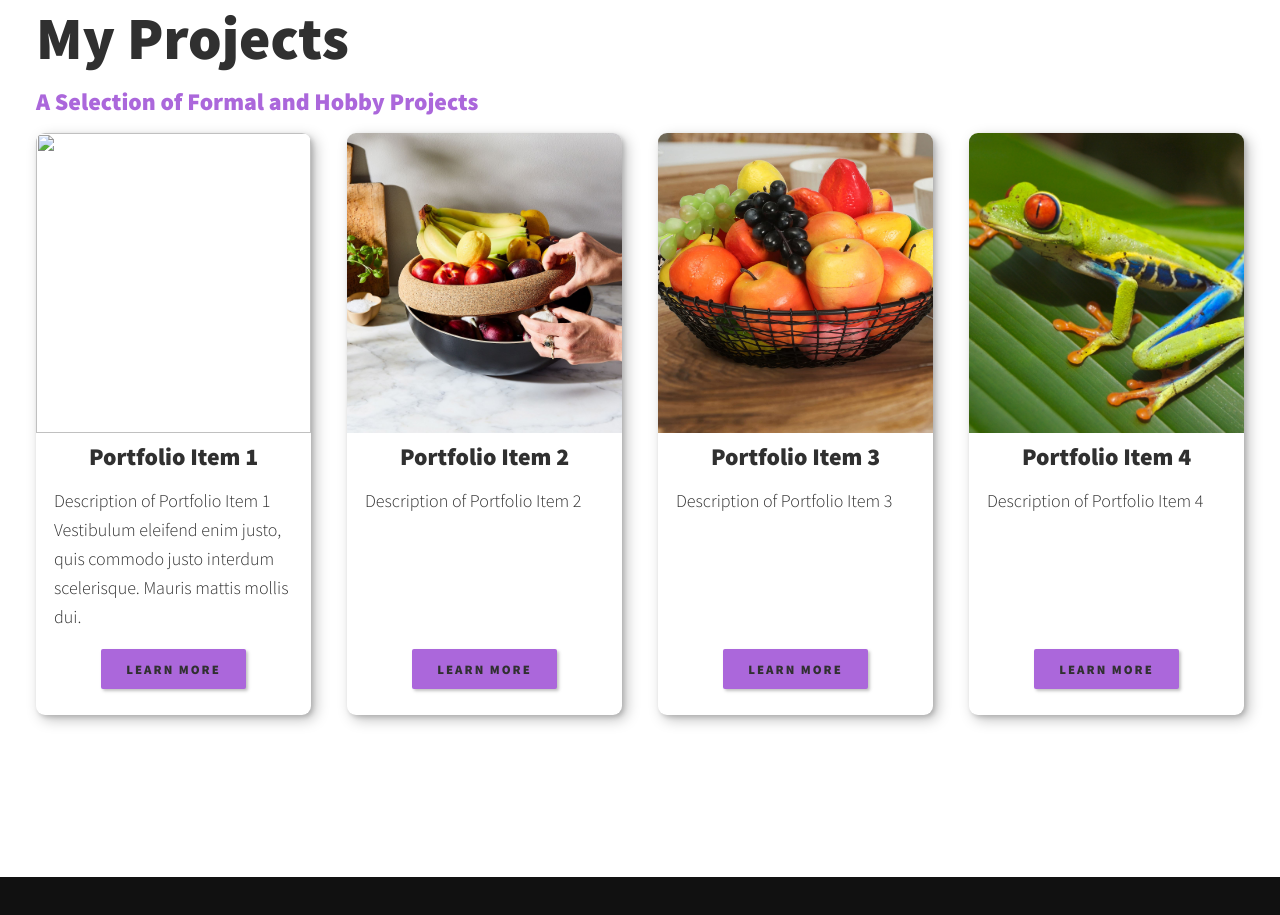
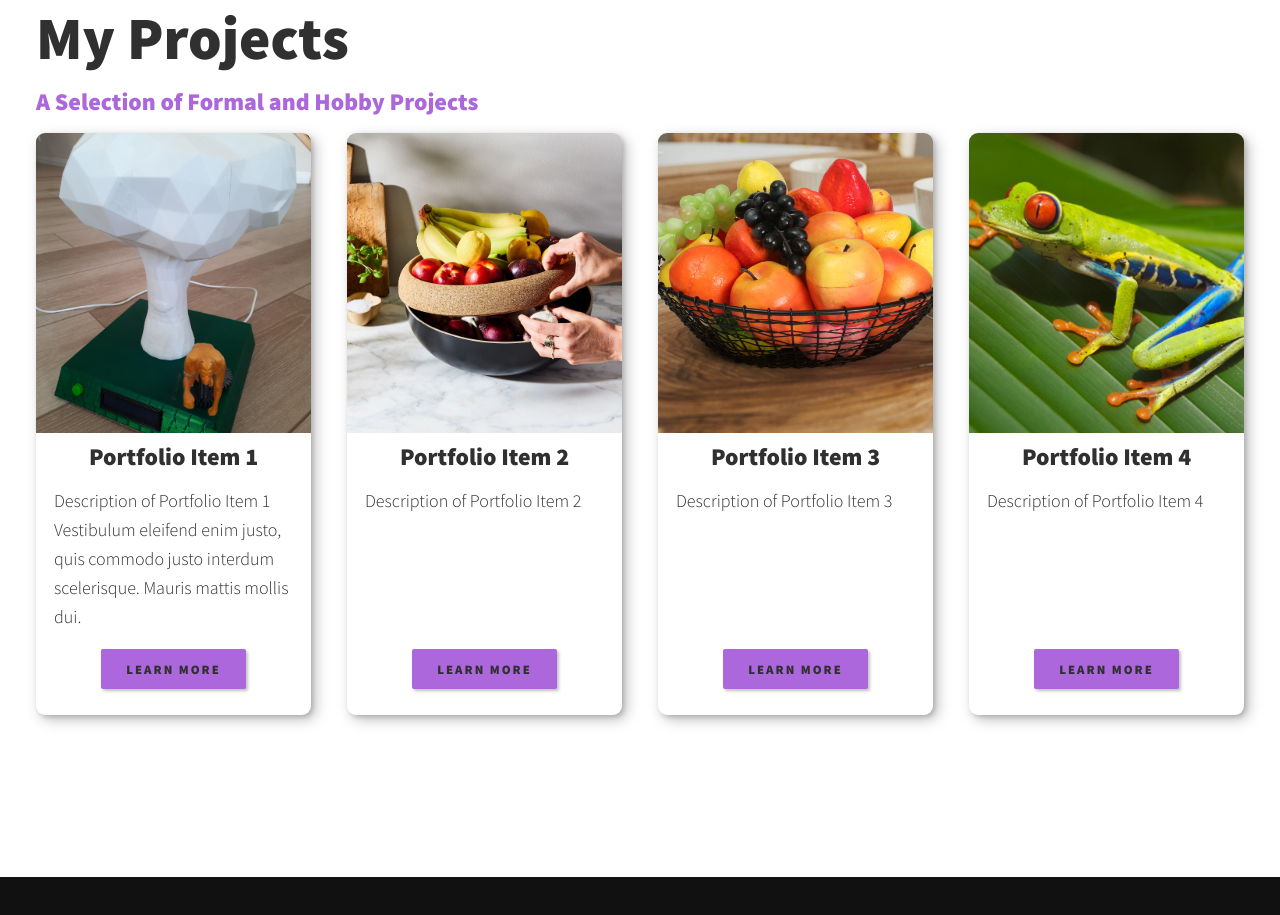
Before and after one commit to VikramP7/PortfolioWebsite, an Eleventy site: page src/index.html in a window 1280 px wide. Shown: the part 2180-3095 px from the top of the page. Built offline with nearby package versions, Linux system fonts and the light colour scheme; Eleventy itself is replaced by a stand-in of ours; files that its build step writes are made by us from their sources.

Commit message:
Updated Index portofio image links

```diff
--- a/src/index.html
+++ b/src/index.html
@@ -134,7 +134,7 @@ layout: base.njk
     <p class="section__subtitle section__subtitle--my-projects">A Selection of Formal and Hobby Projects</p>
     <div class="portfolio">
         <div class="portfolio__item">
-            <img src="img/portfolio-01.jpg" alt="" class="portfolio__img">
+            <img src="img/portfolio-01.jpeg" alt="" class="portfolio__img">
             <h3 class="portfolio__title">Portfolio Item 1</h3>
             <p class="portfolio__description">Description of Portfolio Item 1 Vestibulum eleifend enim justo, quis
                 commodo
```
